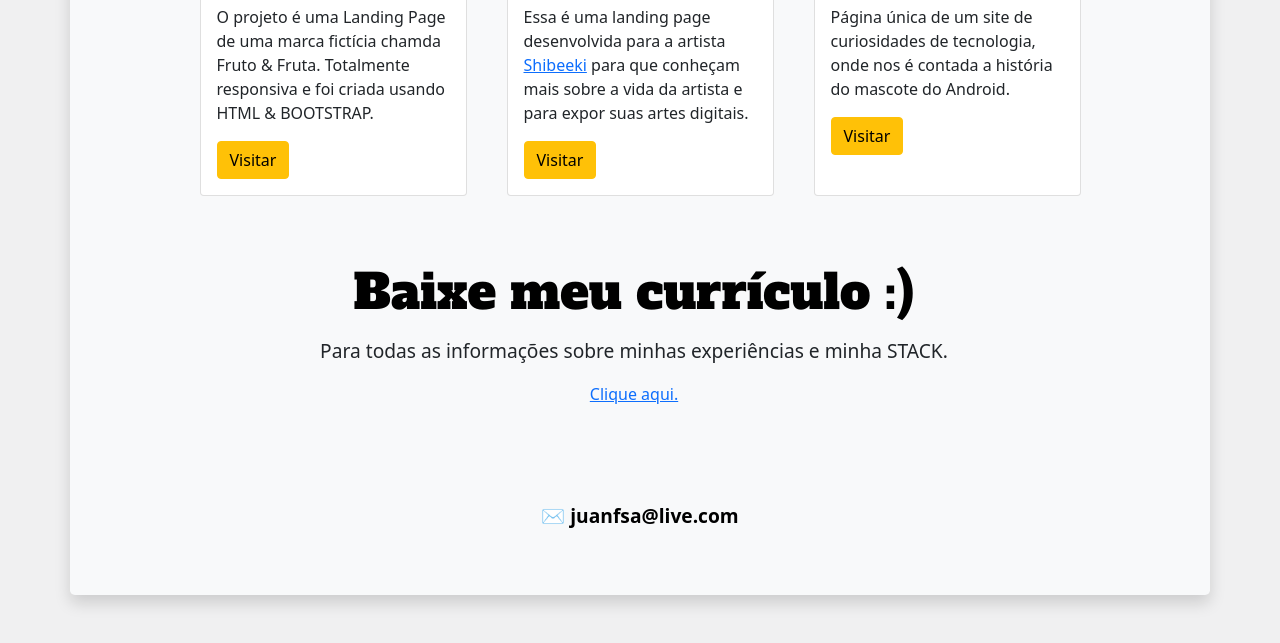
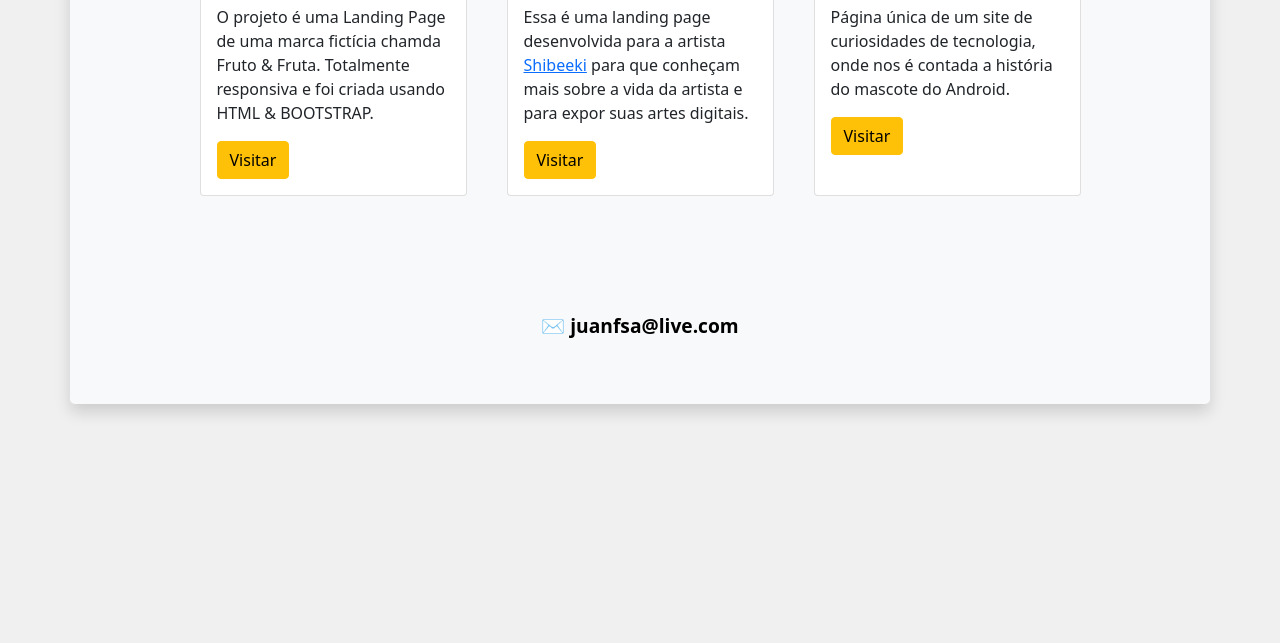
Before and after one commit to silasslago/Portifolio, a plain HTML site: page index.html in a window 1280 px wide. Shown: the part 2432-3075 px from the top of the page. After the commit the page ends 2884 px from the top, so only its background shows below. Drawn offline with nearby package versions, Linux system fonts and the light colour scheme; a web font is replaced by a local one.

Commit message:
curriculo div removed

```diff
--- a/index.html
+++ b/index.html
@@ -34,7 +34,7 @@
                                 <a id="projetos" class="nav-link">Projetos</a>
                             </li>
                             <li class="nav-item">
-                                <a id="curriculo" class="nav-link">Meu currículo</a>
+                                <a id="curriculo" class="nav-link" href="src/pdf/Curriculo.pdf">Meu currículo</a>
                             </li>
                         </ul>
                     </div>
@@ -202,20 +202,6 @@
                     </div>
                 </div>
             </section>
-
-            <section id="curriculo-div" class="meu-curriculo m-0">
-                <div class="row d-flex justify-content-center mb-5 me-0">
-                    <div class="col-10 text-center">
-                        <h2 class="session-font display-5">
-                            Baixe meu currículo :)
-                        </h2>
-                        <p class="desc-text mt-3">
-                            Para todas as informações sobre minhas experiências e minha STACK.
-                        </p>
-                        <a href="src/pdf/Curriculo.pdf">Clique aqui.</a>
-                    </div>
-                </div>
-            </section>
         </main>
 
         <footer class="p-5">
--- a/src/js/index.js
+++ b/src/js/index.js
@@ -1,15 +1,10 @@
 const aboutMe = document.getElementById('sobre-mim')
-const curriculo = document.getElementById('curriculo')
 const projects = document.getElementById('projetos')
 
 aboutMe.onclick = function() {
     document.getElementById('sobre-mim-div').scrollIntoView()
 }
 
-curriculo.onclick = function() {
-    document.getElementById('curriculo-div').scrollIntoView()
-}
-
 projects.onclick = function() {
     document.getElementById('projetos-div').scrollIntoView()
 }
```
